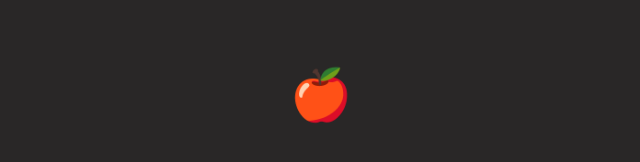
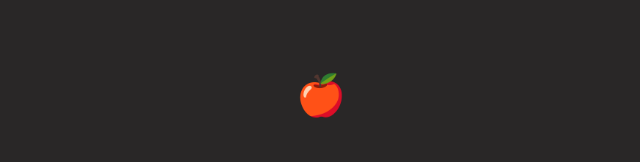
Before and after one commit to juliolozano11/snake-juego, a plain HTML site: page index.html in a window 1280 px wide. Shown: the part 460-622 px from the top of the page, 554-1194 px from the left. Drawn offline with Linux system fonts and the light colour scheme.

Commit message:
Update style.css

```diff
--- a/style.css
+++ b/style.css
@@ -60,7 +60,7 @@ header{
     justify-content: center;
     align-items: center;
 
-    font-size: var(--area);
+    font-size: 40px;
 
     position: absolute;
     z-index: 1;
```
